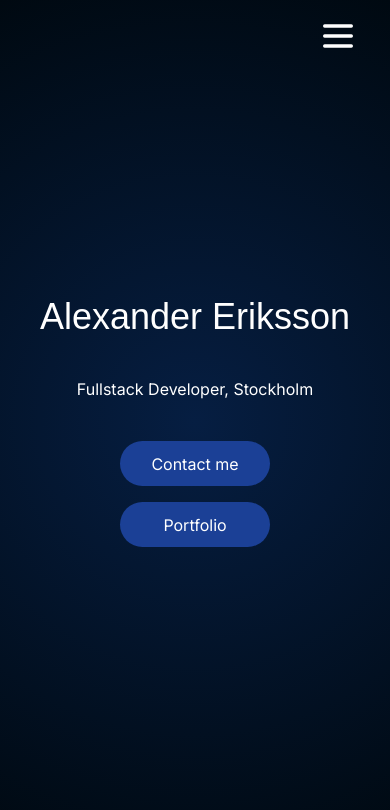
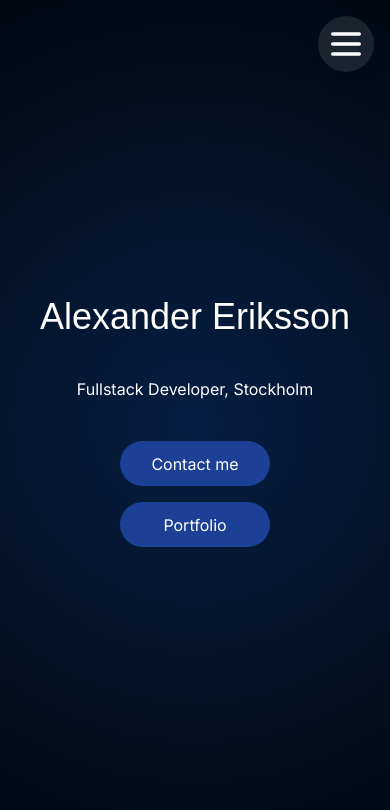
Before and after one commit to alexanderiksson/Portfolio, a React (Vite) app: page / in a window 390 px wide. Shown: the top 810 px of the page. Built offline with nearby package versions, Linux system fonts and the light colour scheme; no server answers; a web font is replaced by a local one.

Commit message:
CSS fixes

```diff
--- a/src/assets/css/global.css
+++ b/src/assets/css/global.css
@@ -34,7 +34,7 @@ html,
 
 main {
   flex: 1;
-  padding: 8rem 0;
+  padding: 10rem 0;
   display: flex;
   width: 100%;
 }
--- a/src/components/Header.jsx
+++ b/src/components/Header.jsx
@@ -31,7 +31,7 @@ const Header = () => {
                 <Navbar />
 
                 {/* Hamburger menu */}
-                <div className="block sm:hidden mr-8">
+                <div className="block sm:hidden mr-4 p-2 bg-white bg-opacity-10 backdrop-blur-xl rounded-full shadow-lg">
                     <img src={HamburgerIcon} alt="menu" width="40" onClick={toggleMenu} className="cursor-pointer" />
                 </div>
 
--- a/src/components/PortfolioCard.jsx
+++ b/src/components/PortfolioCard.jsx
@@ -3,7 +3,7 @@ import React from 'react';
 const PortfolioCard = ({ project }) => {
 
     return(
-        <div className="bg-white bg-opacity-5 rounded-lg p-8 flex flex-col md:flex-row items-center gap-8 md:gap-6 w-full shadow-xl">
+        <div className="bg-white bg-opacity-5 rounded-lg p-8 flex flex-col md:flex-row items-center gap-8 md:gap-12 w-full shadow-xl">
 
             <div className="flex justify-center w-full md:w-1/2">
                 <img src={`https:${project?.fields?.image?.fields?.file?.url}`} alt={`Image for ${project.fields.title}`} className="w-full" loading="lazy" />
```
